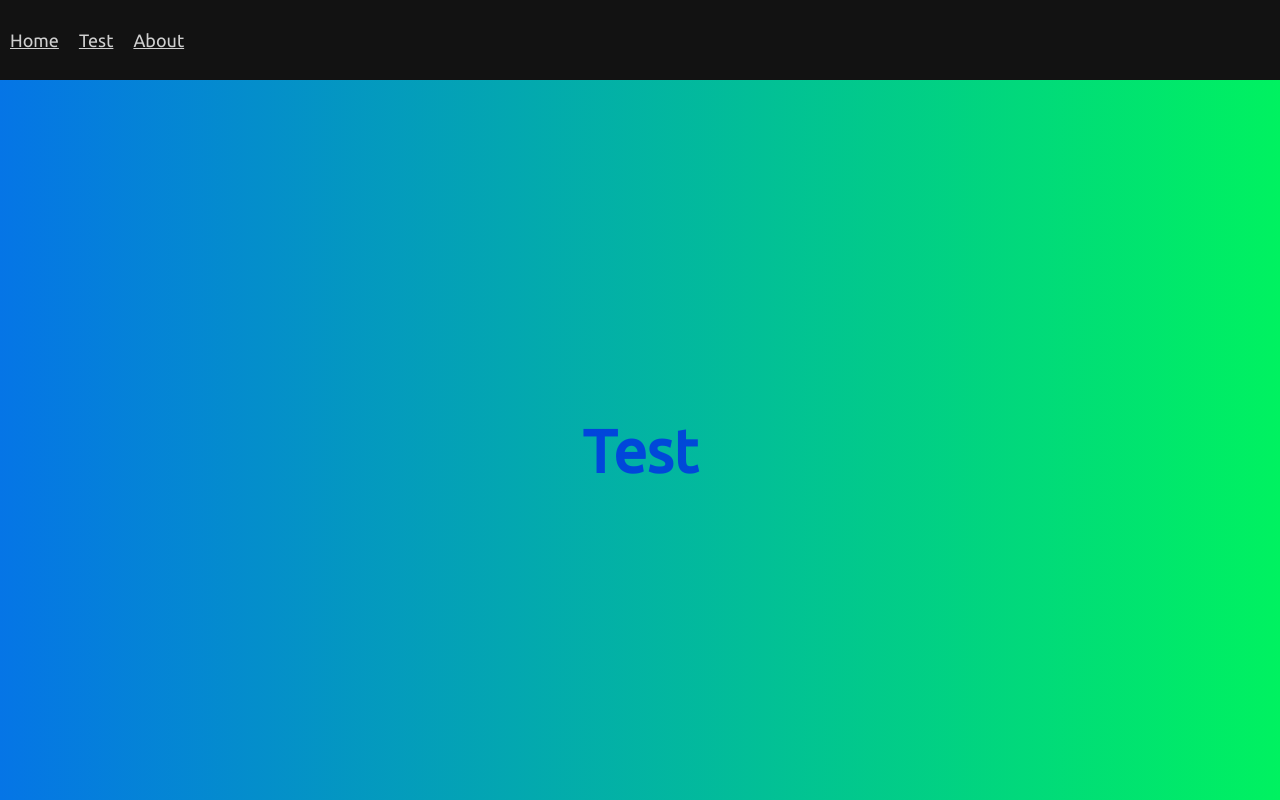
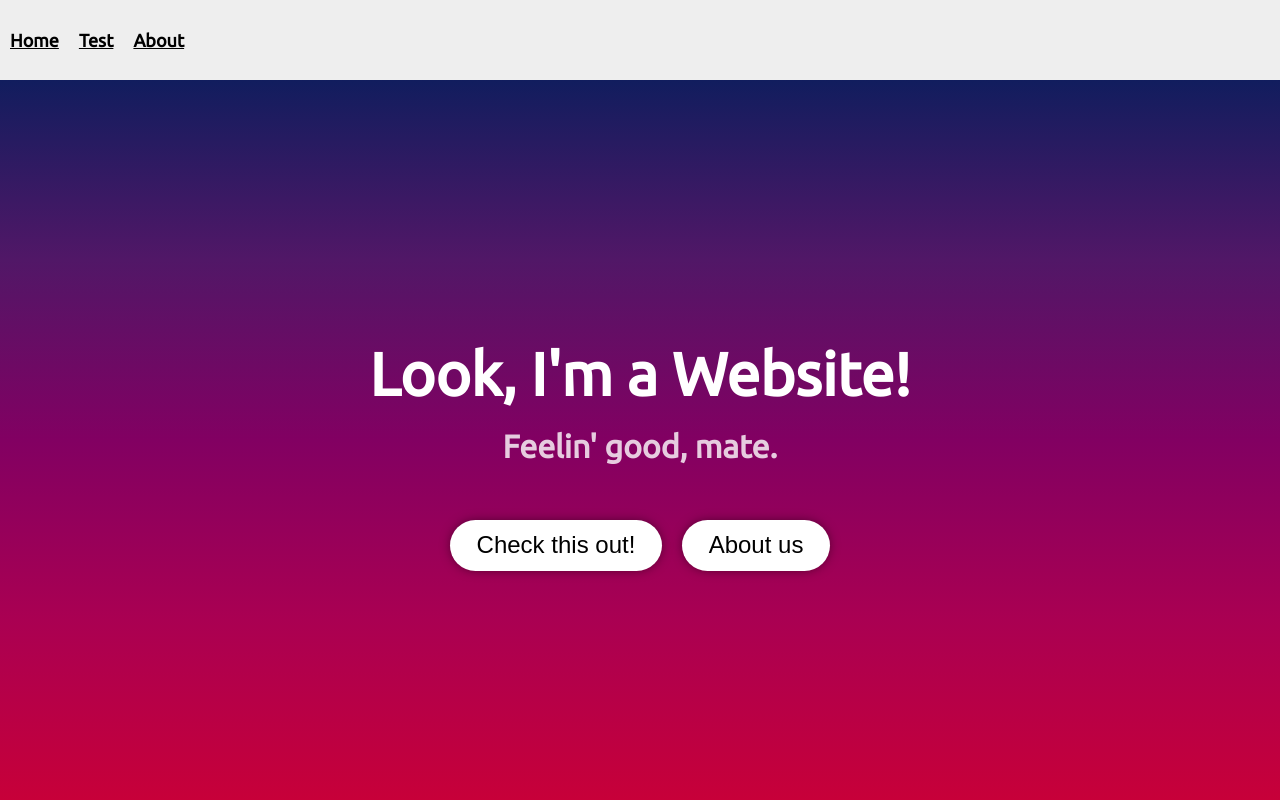
Before and after one commit to HeaGleZone/gatsby-starter-mike, a Gatsby site: page / in a window 1280 px wide. Shown: the top 800 px of the page. Built offline with nearby package versions, Linux system fonts and the light colour scheme; Gatsby itself is replaced by a stand-in of ours.

Commit message:
Hero new almost ready formatting + new color palette

```diff
--- /dev/null
+++ b/src/components/Button/Button.tsx
@@ -0,0 +1,23 @@
+import React from 'react';
+import { navigate } from 'gatsby';
+
+import { ButtonStyled } from './styles';
+
+interface Props {
+  onClick?: React.MouseEventHandler<HTMLButtonElement>;
+  anchorTo?: string;
+}
+
+const Button: React.FC<Props> = ({ children, onClick, anchorTo }) => {
+  const moveToPage = () => {
+    navigate(anchorTo as string);
+  };
+
+  return (
+    <ButtonStyled onClick={onClick}>
+      <p>{children}</p>
+    </ButtonStyled>
+  );
+};
+
+export default Button;
--- /dev/null
+++ b/src/components/Button/styles.ts
@@ -0,0 +1,47 @@
+import styled from 'styled-components';
+
+const ButtonStyled = styled.button`
+  position: relative;
+  padding: 0.5em 2em;
+  background: white;
+  border-radius: 100px;
+  outline: none;
+  border: none;
+  /* border-width: 2px;
+  border-style: solid;
+  border-color: black; */
+  margin: 10px;
+  cursor: pointer;
+  z-index: 100;
+  box-shadow: 0px 0px 12px -2px rgba(0, 0, 0, 0.6);
+
+  & p {
+    position: relative;
+    margin: 0;
+    color: black;
+    font-size: 24px;
+  }
+
+  &::before {
+    content: '';
+    border-radius: 100px;
+    position: absolute;
+    display: block;
+    background: rgb(0, 0, 0, 0.4);
+    width: 100%;
+    height: 100%;
+    top: 0;
+    left: 0;
+    z-index: 1;
+    transition: clip-path 0.4s ease;
+    clip-path: circle(0%);
+  }
+
+  &:hover {
+    &::before {
+      clip-path: circle(100%);
+    }
+  }
+`;
+
+export { ButtonStyled };
--- a/src/components/Navbar/styles.ts
+++ b/src/components/Navbar/styles.ts
@@ -32,7 +32,12 @@ const Navbar = styled.nav`
   height: 100%;
   top: 0;
   left: 0;
-  background: ${props => props.theme.backgrounds.secondary};
+  background: #eeeeee;
+
+  & a {
+    color: black;
+    font-weight: bold;
+  }
 `;
 
 const NavbarExtended = styled(Navbar)<NavbarProps>`
@@ -89,7 +94,7 @@ const Line = styled.div`
   width: 100%;
   height: 2px;
   display: block;
-  background: white;
+  background: black;
   position: absolute;
 `;
 
@@ -118,12 +123,12 @@ const ContentWrapped = styled.div<ContentWrappedProps>`
   /* 108px = 36px button * 3 */
   max-width: calc(100vw - 108px);
   height: 100vh;
-  background: ${props => props.theme.backgrounds.secondary};
-  border-right: 2px solid rgba(0, 0, 0, 0.4);
+  background: #eeeeee;
+  border-right: 2px solid rgba(0, 0, 0, 0.6);
   top: 0;
   left: 0;
   overflow-y: auto;
-  color: white;
+  color: #eeeeee;
   transition: transform 0.2s ease;
   transform: ${props =>
     props.isClicked ? 'translate(0%, 0)' : 'translate(-100%, 0)'};
--- a/src/components/index.ts
+++ b/src/components/index.ts
@@ -1,3 +1,4 @@
 import Navbar from './Navbar/Navbar';
+import Button from './Button/Button';
 
-export { Navbar };
+export { Navbar, Button };
--- /dev/null
+++ b/src/containers/ButtonGroup/ButtonGroup.tsx
@@ -0,0 +1,9 @@
+import React from 'react';
+
+import { ButtonGroupStyled } from './styles';
+
+const ButtonGroup: React.FC = ({ children }) => (
+  <ButtonGroupStyled>{children}</ButtonGroupStyled>
+);
+
+export default ButtonGroup;
--- /dev/null
+++ b/src/containers/ButtonGroup/styles.ts
@@ -0,0 +1,5 @@
+import styled from 'styled-components';
+
+const ButtonGroupStyled = styled.div``;
+
+export { ButtonGroupStyled };
--- a/src/containers/Hero/Hero.tsx
+++ b/src/containers/Hero/Hero.tsx
@@ -2,10 +2,6 @@ import React from 'react';
 
 import { HeroStyled } from './styles';
 
-const Hero: React.FC = () => (
-  <HeroStyled>
-    <h1>Test</h1>
-  </HeroStyled>
-);
+const Hero: React.FC = ({ children }) => <HeroStyled>{children}</HeroStyled>;
 
 export default Hero;
--- a/src/containers/Hero/styles.ts
+++ b/src/containers/Hero/styles.ts
@@ -3,48 +3,35 @@ import styled from 'styled-components';
 const HeroStyled = styled.div`
   position: relative;
   width: 100%;
-  height: calc(100vh - 80px);
-  /* clip-path: ellipse(180% 100% at 50% 0%); */
+  min-height: calc(100vh - 80px);
   display: flex;
+  flex-direction: column;
   justify-content: center;
   align-items: center;
+  text-align: center;
+  box-sizing: border-box;
+  padding: 10px;
 
-  background: #00f260; /* fallback for old browsers */
-  background: -webkit-linear-gradient(
-    to right,
-    #0575e6,
-    #00f260
-  ); /* Chrome 10-25, Safari 5.1-6 */
-  background: linear-gradient(
-    to right,
-    #0575e6,
-    #00f260
-  ); /* W3C, IE 10+/ Edge, Firefox 16+, Chrome 26+, Opera 12+, Safari 7+ */
+  background-image: linear-gradient(
+    to bottom,
+    #111d5e,
+    #511767,
+    #820062,
+    #aa0052,
+    #c70039
+  );
 
-  /* &::before {
-    content: '';
-    display: block;
-    position: absolute;
-    top: 0;
-    left: 0;
-    width: 100%;
-    height: 100%;
-    background: rgba(0, 0, 0, 0.4);
-    z-index: 0;
-  } */
-
-  & > * {
-    position: relative;
-    z-index: 1;
+  & h1 {
+    color: white;
   }
 
-  & h1 {
-    /* opacity: 1; */
-    color: blue;
+  & h2 {
+    margin-top: 0;
+    margin-bottom: 1.4em;
   }
 
   @media all and (max-width: 800px) {
-    height: calc(100vh - 50px);
+    min-height: calc(100vh - 50px);
   }
 `;
 
--- /dev/null
+++ b/src/containers/Layout/HeroContent.tsx
@@ -0,0 +1,21 @@
+import React from 'react';
+
+import { Navbar, Button } from '../../components';
+import { Hero, ButtonGroup } from '../';
+
+const doSomething = () => {
+  alert('!');
+};
+
+const HeroContent = () => (
+  <Hero>
+    <h1>Look, I'm a Website!</h1>
+    <h2>Feelin' good, mate.</h2>
+    <ButtonGroup>
+      <Button onClick={doSomething}>Check this out!</Button>
+      <Button>About us</Button>
+    </ButtonGroup>
+  </Hero>
+);
+
+export default HeroContent;
--- a/src/containers/Layout/Layout.tsx
+++ b/src/containers/Layout/Layout.tsx
@@ -2,19 +2,20 @@ import React from 'react';
 import { ThemeProvider } from 'styled-components';
 
 import { mainTheme } from '../../themes/main-theme';
+
+import HeroContent from './HeroContent';
 
 import '../../themes/index.css';
 import GlobalStyle from '../../themes/global-style';
 import { MainContainer } from './styles';
 
 import { Navbar } from '../../components';
-import { Hero } from '../';
-
 interface Props {
   allowAsides?: {
     left?: boolean;
     right?: boolean;
   };
+  showHero?: boolean;
   mainFlex?: number;
 }
 
@@ -23,6 +24,7 @@ const defaultProps: Props = {
     left: false,
     right: false,
   },
+  showHero: false,
   mainFlex: 4,
 };
 
@@ -30,12 +32,13 @@ const Layout: React.FC<Props> = ({
   children,
   allowAsides = defaultProps.allowAsides,
   mainFlex = defaultProps.mainFlex,
+  showHero = defaultProps.showHero,
 }) => (
   <ThemeProvider theme={mainTheme}>
     <GlobalStyle />
     <header>
       <Navbar />
-      <Hero />
+      {showHero && <HeroContent />}
     </header>
     <MainContainer allowAsides={allowAsides} mainFlex={mainFlex as number}>
       <aside></aside>
--- a/src/containers/index.ts
+++ b/src/containers/index.ts
@@ -1,4 +1,5 @@
 import Layout from './Layout/Layout';
 import Hero from './Hero/Hero';
+import ButtonGroup from './ButtonGroup/ButtonGroup';
 
-export { Layout, Hero };
+export { Layout, Hero, ButtonGroup };
--- a/src/pages/index.tsx
+++ b/src/pages/index.tsx
@@ -1,10 +1,10 @@
 import React from 'react';
 import { Link } from 'gatsby';
 
-import { Layout } from '../containers/';
+import { Layout, Hero } from '../containers/';
 
 const IndexPage = () => (
-  <Layout>
+  <Layout showHero>
     <h1>Hi people</h1>
     <h2>This is a h2!</h2>
     <h3>This is a h3!</h3>
--- a/src/themes/global-style.ts
+++ b/src/themes/global-style.ts
@@ -6,19 +6,17 @@ const GlobalStyle = createGlobalStyle`
     padding: 0;
     width: 100%;
     font-family: 'Ubuntu', sans-serif;
-    background: ${props => props.theme.backgrounds.secondary};
+    background: #eeeeee;
     color: ${props => props.theme.colors.primary};
   }
 
   a, p, li {
     font-size: 18px;
     line-height: 1.6em;
-    opacity: 0.8;
     color: ${props => props.theme.colors.primary};
   }
 
   h1, h2, h3, h4, h5, h6 {
-    opacity: 0.6;
     color: ${props => props.theme.colors.secondary};
   }
 
@@ -56,7 +54,7 @@ const GlobalStyle = createGlobalStyle`
     margin-top: 40px;
     margin-bottom: 40px;
     min-height: calc(100vh - 160px);
-    background: ${props => props.theme.backgrounds.secondary};
+    background: #eeeeee;
     box-sizing: border-box;
     padding: 20px 20px;
   }
--- a/src/themes/main-theme.ts
+++ b/src/themes/main-theme.ts
@@ -3,13 +3,13 @@ import { DefaultTheme } from 'styled-components';
 const mainTheme: DefaultTheme = {
   colors: {
     primary: 'white',
-    secondary: 'white',
+    secondary: 'rgba(255, 255, 255, 0.8)',
     links: 'red',
   },
 
   backgrounds: {
-    primary: '#1e1e1e',
-    secondary: '#121212',
+    primary: '#111d5e',
+    secondary: '#c70039',
   },
 };
 
```
